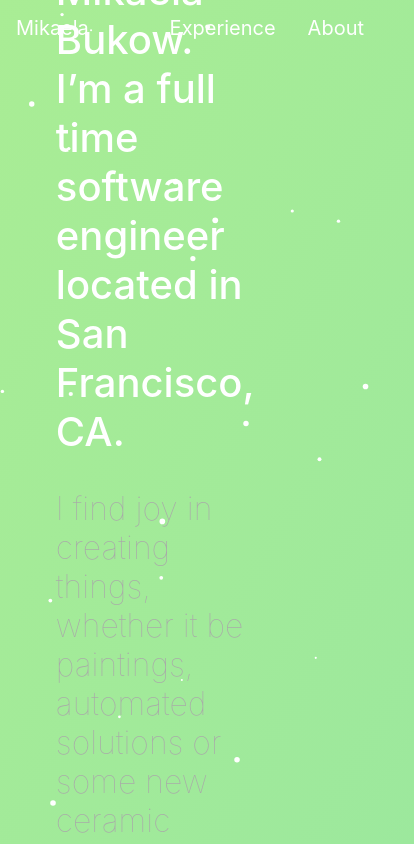
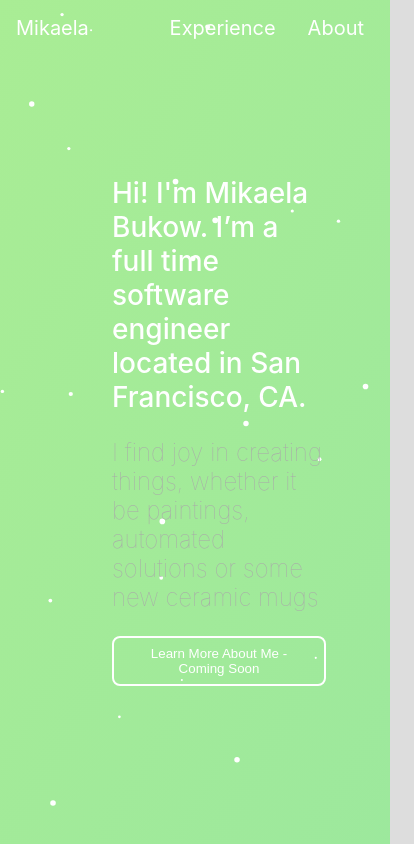
Before and after one commit to mikbukow/portfolio-website, a React (Create React App) app: page /about in a window 390 px wide. Shown: the top 844 px of the page, 414 px wide, since content can reach past the window. Built offline with nearby package versions, Linux system fonts and the light colour scheme.

Commit message:
fixed sizing issues

```diff
--- a/src/pages/About.css
+++ b/src/pages/About.css
@@ -26,7 +26,7 @@ span.title {
     margin-left: 5rem;
 }
 
-.title h2 {
+.title h1 {
     font-weight: 500;
     font-size: 2.5rem;
 }
@@ -47,3 +47,20 @@ span.pics {
     border-radius: 4px;
     opacity: .9;
 }
+
+@media screen and (max-width: 768px) {
+    span.pics {
+        display: none;
+    }
+    .title h1 {
+        font-size: 1.75rem;
+    }
+    .title h3 {
+        font-size: 1.5rem;
+    }
+    span.title {
+        display: flex;
+        flex-direction: column;
+    }
+
+}
--- a/src/pages/About.js
+++ b/src/pages/About.js
@@ -9,7 +9,7 @@ export default function About() {
         <div className='about-me'>
             <div className="about-me-container">
                 <span className="title">
-                    <h2>Hi! I'm Mikaela Bukow. I’m a full time software engineer located in San Francisco, CA. </h2>
+                    <h1>Hi! I'm Mikaela Bukow. I’m a full time software engineer located in San Francisco, CA. </h1>
                     <h3> I find joy in creating things, whether it be paintings, automated solutions or some new ceramic mugs</h3>
                     <Button className='more-about-button' path={'#more-about'}>
                         Learn More About Me - Coming Soon
--- a/src/pages/Home.js
+++ b/src/pages/Home.js
@@ -9,7 +9,7 @@ export default function Home() {
             <div className="home-container">
                 <h1>Mikaela Bukow</h1>
                 <p>Hi! I'm Mikaela. I'm currently working as a Software Engineer at Playstation in San Francisco, CA. </p>
-                <Button path='./About'>
+                <Button path='./about'>
                     About Me
                 </Button>
                 <div className='social-icons'>
```
Also changed, not shown: 1 other file (tests, documents, lock files or other folders).
